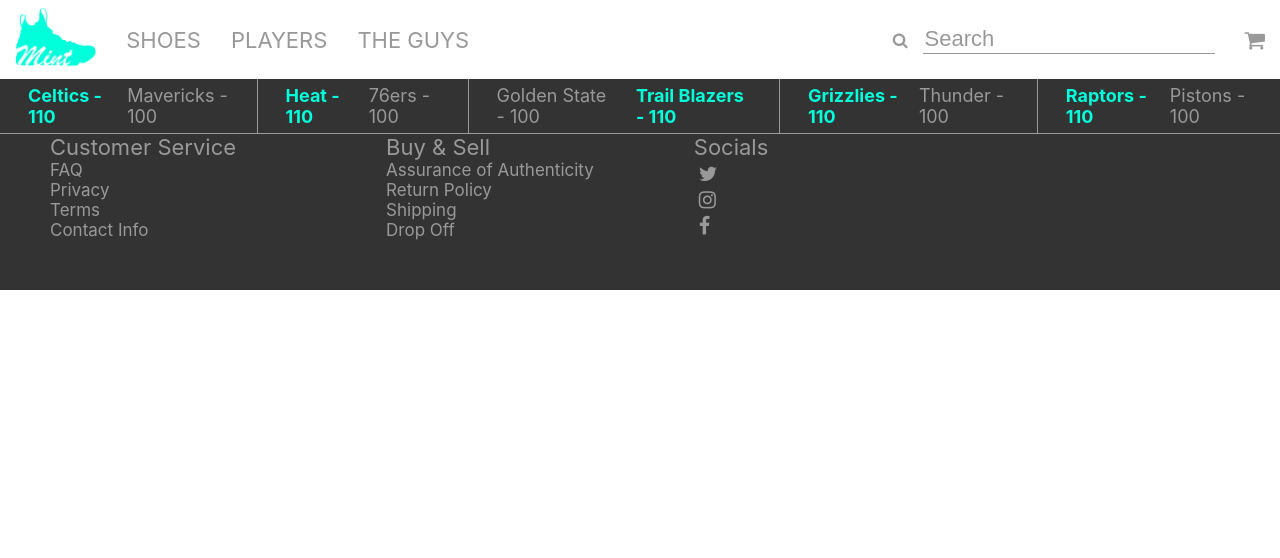
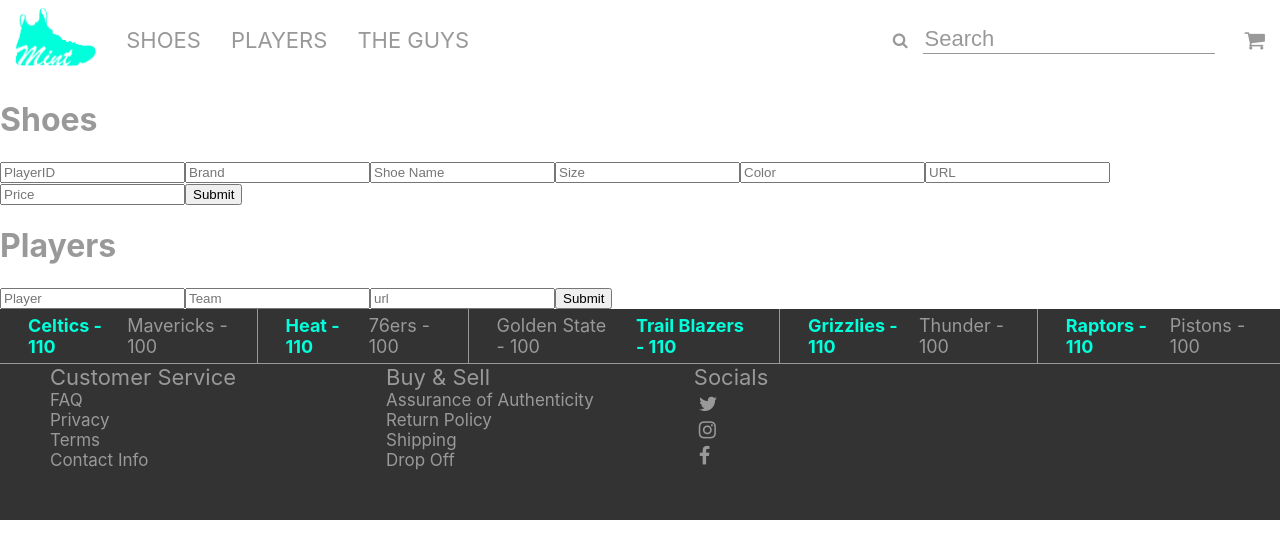
Before and after one commit to jkhone/sports-site-dude, a React (Create React App) app in the folder client/: page /form in a window 1280 px wide. Shown: the top 558 px of the page. Built offline with nearby package versions, Linux system fonts and the light colour scheme.

Commit message:
created form for database

```diff
--- a/client/src/components/App.js
+++ b/client/src/components/App.js
@@ -7,6 +7,7 @@
 import Header from "./Header"
 import Footer from "./Footer"
 import Main from "./Main"
+import Form from "./form"
 
 function App() {
   return (
@@ -14,6 +15,7 @@
     <Router>
       <div className="container">
         <Header />
+        <Route exact path="/form" component={Form} />
         <Route exact path="/" component={Main} />
         <Route path="/shoes" component={ShoesPage} />
         <Route path="/product/:id" component={ProductPage} />
--- a/client/src/components/ShoesPage.js
+++ b/client/src/components/ShoesPage.js
@@ -13,10 +13,10 @@
                     <div
 
                     className="shoe">
-                        <img src={`${shoe.url}`} alt="" />
+                        <img src={`${shoe.pic}`} alt="" />
                         <p>{shoe.brand}</p>
-                        <p>{shoe.name}</p>
-                        <p>${shoe.price.toFixed(2)}</p>
+                        <p>{shoe.shoe}</p>
+                        <p>${shoe.price}</p>
                     </div>
                 </Link>
             ))}
--- /dev/null
+++ b/client/src/components/form.js
@@ -0,0 +1,71 @@
+import React, {useState} from "react"
+
+import Axios from "axios"
+
+
+
+
+function AddPlayer(props) {
+
+
+  const [player, setPlayer] = useState('')
+  const [team, setTeam] = useState('')
+  const [url, setUrl] = useState('')
+  const [playerId, setPlayerId] = useState('')
+  const [brand, setBrand] = useState('')
+  const [shoe, setShoe] = useState('')
+  const [size, setSize] = useState('')
+  const [color, setColor] = useState('')
+  const [pic, setPic] = useState('')
+  const [price, setPrice] = useState('')
+
+function handleSubmit(e){
+   e.preventDefault()
+
+Axios.post('/api/players', {player, team, url}).then(resp=> {
+    console.log('playerApi')
+})
+Axios.post('/api/shoes', {playerId, brand, shoe, size, color, pic, price}).then(resp=> {
+  console.log('shoeApi')
+})
+
+
+
+
+
+}
+  return (
+    <>
+      <div>
+          <h1>Shoes</h1>
+          <form onSubmit={handleSubmit}>
+                  <input type="text" placeholder="PlayerID" onChange={e => setPlayerId(e.target.value)}></input>
+                  <input type="text" placeholder="Brand"onChange={e => setBrand(e.target.value)}></input>
+                  <input type="text" placeholder="Shoe Name" onChange={e=> setShoe(e.target.value)}></input>
+                  <input type="text" placeholder="Size" onChange={e=> setSize(e.target.value)}></input>
+                  <input type="text" placeholder="Color" onChange={e=> setColor(e.target.value)}></input>
+                  <input type="text" placeholder="URL" onChange={e=> setPic(e.target.value)}></input>
+                  <input type="text" placeholder="Price" onChange={e=> setPrice(e.target.value)}></input>
+                  <button type="submit">Submit</button>
+          </form>
+
+      </div>
+
+          <div>
+              <h1>Players</h1>
+              <form onSubmit={handleSubmit}>
+                      <input type="text" placeholder="Player" onChange={e => setPlayer(e.target.value)}></input>
+                      <input type="text" placeholder="Team"onChange={e => setTeam(e.target.value)}></input>
+                      <input type="text" placeholder="url" onChange={e=> setUrl(e.target.value)}></input>
+                      <button type="submit">Submit</button>
+              </form>
+
+      </div>
+
+</>
+
+
+  )
+}
+
+export default AddPlayer
```
Also changed, not shown: 2 other files (tests, documents, lock files or other folders).
